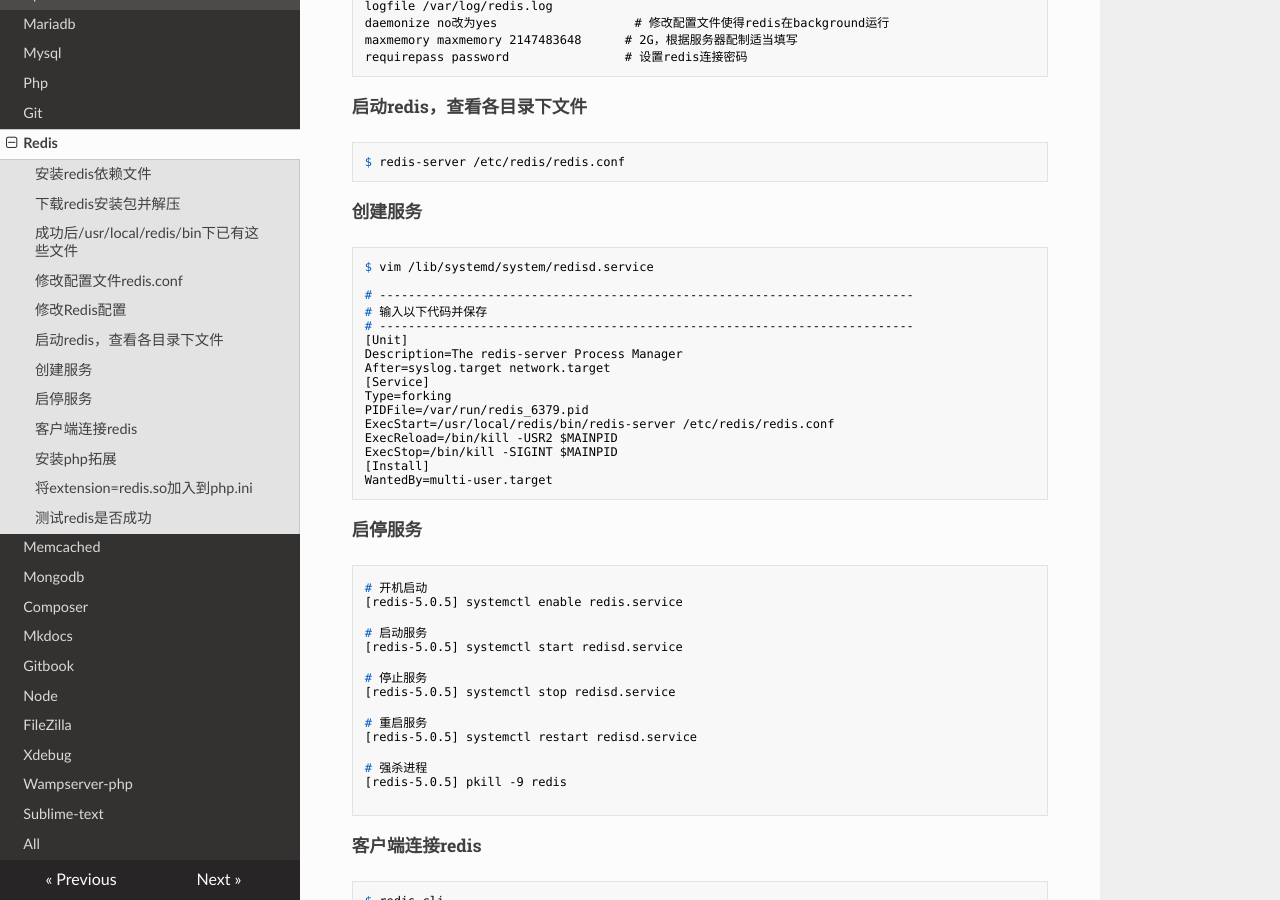
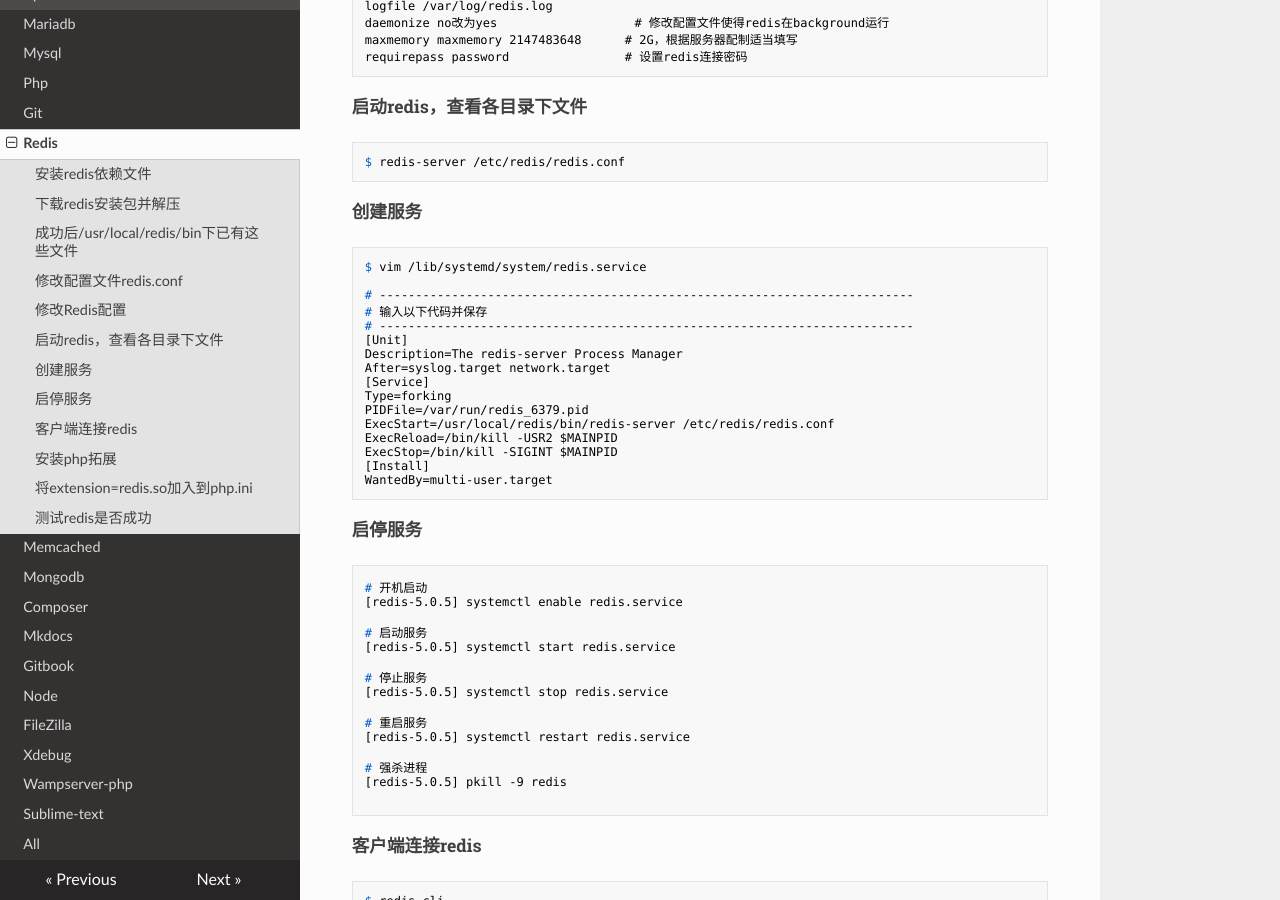
Before and after one commit to oksvip/documents, an MkDocs documentation site: the page built from docs/linux/redis.md, in a window 1280 px wide and 900 px high, scrolled down 927 px. Built offline with MkDocs 1.6.1, drawn with Linux system fonts in a browser that asks for light colours; nearby versions of some CDN libraries; old or Windows-style settings are respelled for this version of MkDocs.

Commit message:
update redis install

````diff
--- a/docs/linux/redis.md
+++ b/docs/linux/redis.md
@@ -60,7 +60,7 @@ $ redis-server /etc/redis/redis.conf
 
 ##### 创建服务
 ```shell
-$ vim /lib/systemd/system/redisd.service
+$ vim /lib/systemd/system/redis.service
 
 # --------------------------------------------------------------------------
 # 输入以下代码并保存
@@ -84,13 +84,13 @@ WantedBy=multi-user.target
 [redis-5.0.5] systemctl enable redis.service
 
 # 启动服务
-[redis-5.0.5] systemctl start redisd.service
+[redis-5.0.5] systemctl start redis.service
 
 # 停止服务
-[redis-5.0.5] systemctl stop redisd.service
+[redis-5.0.5] systemctl stop redis.service
 
 # 重启服务
-[redis-5.0.5] systemctl restart redisd.service
+[redis-5.0.5] systemctl restart redis.service
 
 # 强杀进程
 [redis-5.0.5] pkill -9 redis
````
